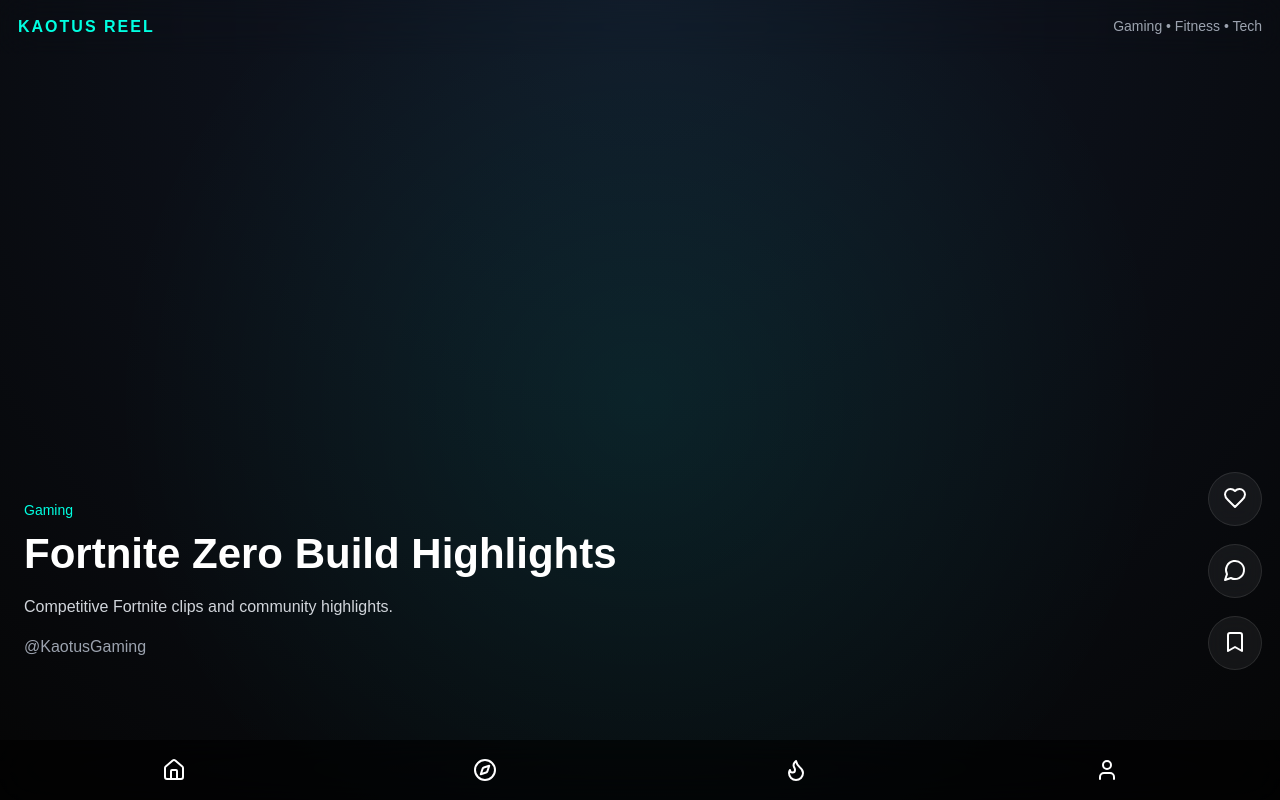
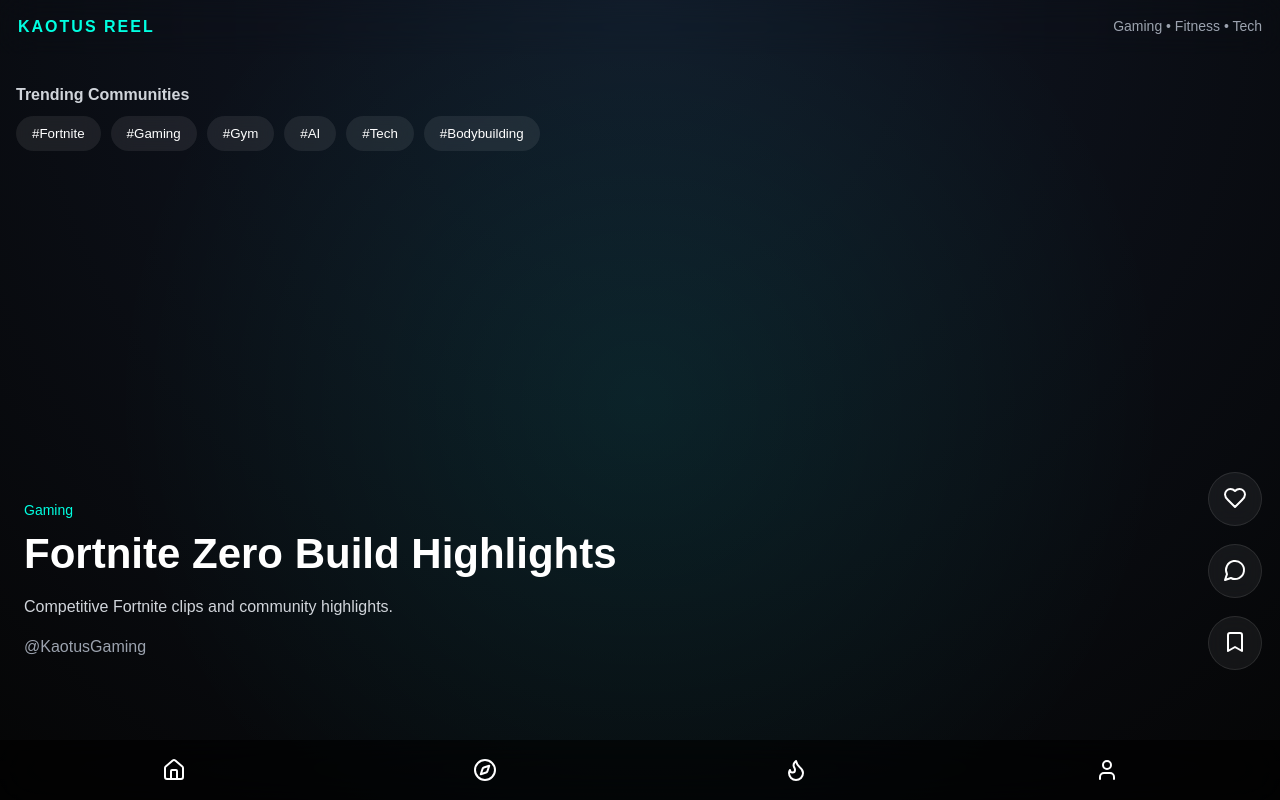
Before and after one commit to Kaotus/Kaotus-Reel, a React (Vite) app: page / in a window 1280 px wide. Built offline with nearby package versions, Linux system fonts and the light colour scheme.

Commit message:
Add discover panel styling

```diff
--- a/src/styles.css
+++ b/src/styles.css
@@ -38,6 +38,35 @@
 .feedType {
   color: #9ca3af;
   font-size: 14px;
+}
+
+.discoverPanel {
+  position: fixed;
+  top: 70px;
+  width: 100%;
+  z-index: 40;
+  padding: 16px;
+}
+
+.discoverPanel h2 {
+  margin-bottom: 12px;
+  font-size: 16px;
+  color: #d1d5db;
+}
+
+.topics {
+  display: flex;
+  gap: 10px;
+  overflow-x: auto;
+}
+
+.topicBtn {
+  border: none;
+  padding: 10px 16px;
+  border-radius: 999px;
+  background: rgba(255,255,255,0.08);
+  color: white;
+  backdrop-filter: blur(10px);
 }
 
 .reel {
```
